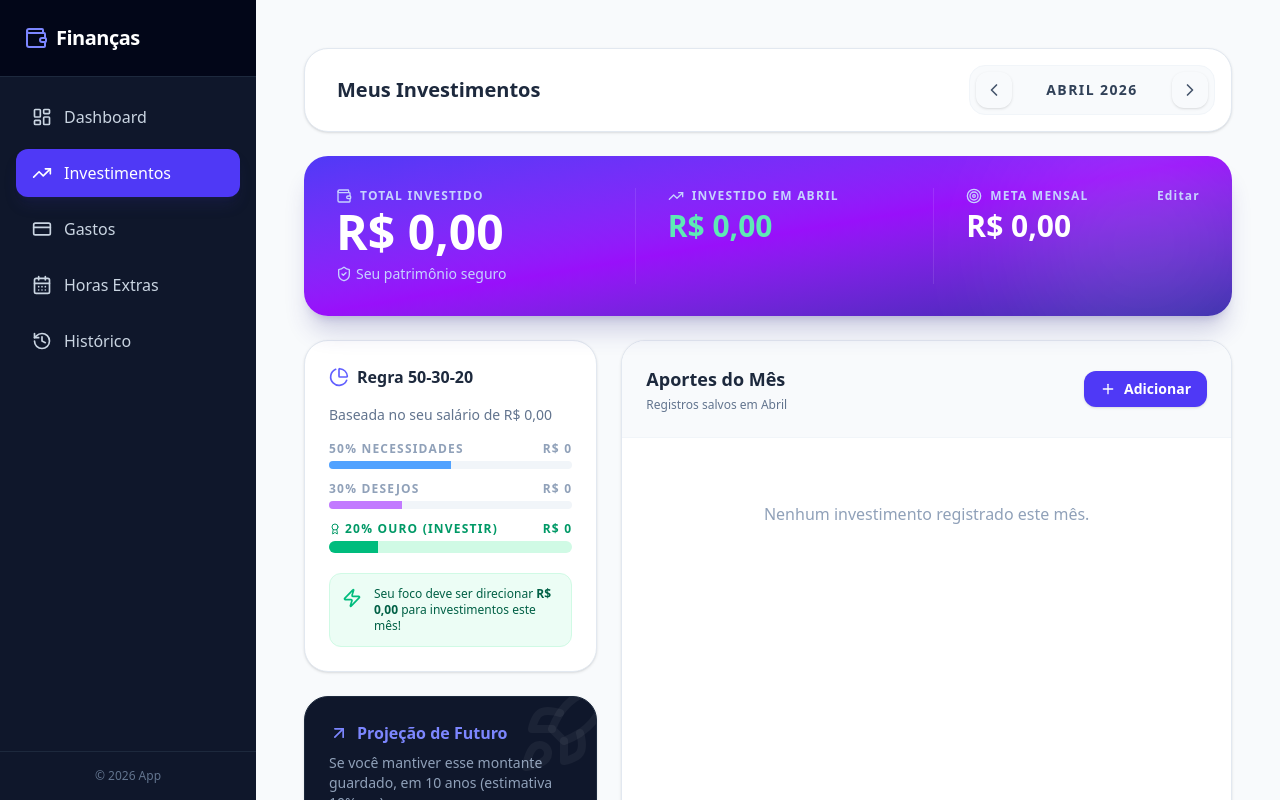
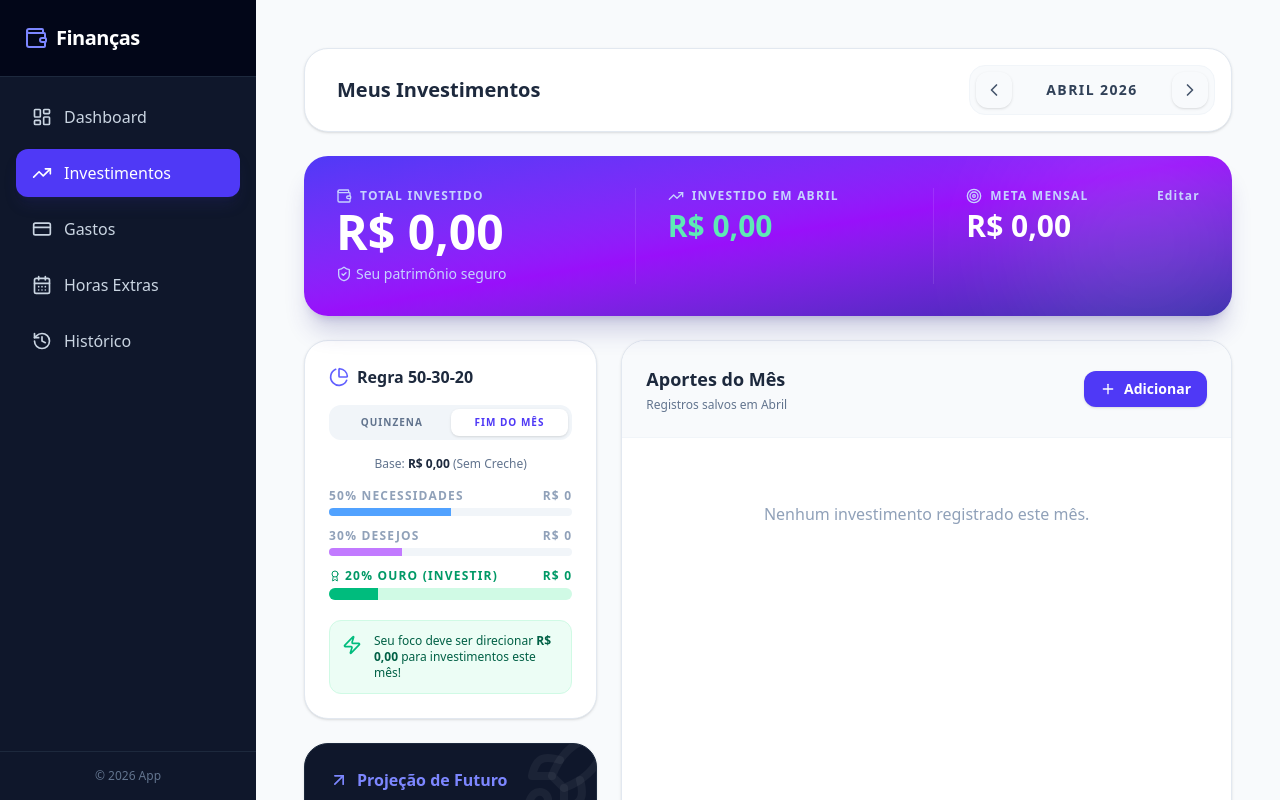
Before and after one commit to dryelly21souza/calculadora, a React (Vite) app: page / in a window 1280 px wide. Both pictures are taken after a click on the button "Investimentos". Shown: the top 800 px of the page. Built offline with nearby package versions, Linux system fonts and the light colour scheme.

Commit message:
feat: regra 50-30-20 agora reflete os valores exatos da quinzena e do fim do mês separados

```diff
--- a/src/InvestmentsTab.tsx
+++ b/src/InvestmentsTab.tsx
@@ -56,14 +56,19 @@ export const InvestmentsTab: React.FC<InvestmentsTabProps> = ({ salaryHistory })
     return monthInvestments.reduce((acc, curr) => acc + curr.amount, 0);
   }, [monthInvestments]);
 
-  // Salary Base
+  const [ruleView, setRuleView] = useState<'mes' | 'quinzena'>('mes');
+
+  // Salary Base Breakdown
   const monthHistory = salaryHistory.find(h => h.reference_month === monthStr);
-  const netSalary = monthHistory ? Math.max(0, monthHistory.net_salary - 820.01) : 0; // Ignoring Daycare
+  const DAYCARE_ALLOWANCE = 820.01;
+  const incomeQuinzena = monthHistory?.advance_payment || 0;
+  const incomeMes = monthHistory ? Math.max(0, monthHistory.second_payment - DAYCARE_ALLOWANCE) : 0;
 
-  // 50-30-20 Rule
-  const rule50 = netSalary * 0.50;
-  const rule30 = netSalary * 0.30;
-  const rule20 = netSalary * 0.20; // This is the ideal investment target!
+  // Active Rule Values
+  const activeIncome = ruleView === 'mes' ? incomeMes : incomeQuinzena;
+  const rule50 = activeIncome * 0.50;
+  const rule30 = activeIncome * 0.30;
+  const rule20 = activeIncome * 0.20;
 
   // Future Projection (Simulated 10 years at 10% aa for visual impact)
   const futureValue10Years = totalInvestedAllTime * Math.pow(1.10, 10);
@@ -183,10 +188,21 @@ export const InvestmentsTab: React.FC<InvestmentsTabProps> = ({ salaryHistory })
         <div className="space-y-6 lg:col-span-1">
           {/* Regra 50-30-20 */}
           <div className="bg-white rounded-3xl p-6 border border-slate-200 shadow-sm">
-            <h4 className="font-bold text-slate-800 flex items-center gap-2 mb-4">
-              <PieChart className="w-5 h-5 text-indigo-500" /> Regra 50-30-20
-            </h4>
-            <p className="text-sm text-slate-500 mb-4">Baseada no seu salário de R$ {netSalary.toLocaleString('pt-BR', {minimumFractionDigits:2})}</p>
+            <div className="flex justify-between items-start mb-4">
+              <h4 className="font-bold text-slate-800 flex items-center gap-2">
+                <PieChart className="w-5 h-5 text-indigo-500" /> Regra 50-30-20
+              </h4>
+            </div>
+
+            <div className="flex bg-slate-100 p-1 rounded-xl mb-4">
+              <button onClick={() => setRuleView('quinzena')} className={`flex-1 py-1.5 text-[10px] font-bold uppercase tracking-widest rounded-lg transition-colors ${ruleView === 'quinzena' ? 'bg-white text-indigo-600 shadow-sm' : 'text-slate-500 hover:text-slate-700'}`}>Quinzena</button>
+              <button onClick={() => setRuleView('mes')} className={`flex-1 py-1.5 text-[10px] font-bold uppercase tracking-widest rounded-lg transition-colors ${ruleView === 'mes' ? 'bg-white text-indigo-600 shadow-sm' : 'text-slate-500 hover:text-slate-700'}`}>Fim do Mês</button>
+            </div>
+
+            <p className="text-xs text-slate-500 font-medium mb-4 text-center">
+              Base: <strong className="text-slate-800">R$ {activeIncome.toLocaleString('pt-BR', {minimumFractionDigits:2})}</strong>
+              {ruleView === 'mes' && ' (Sem Creche)'}
+            </p>
 
             <div className="space-y-3">
               <div>
```
